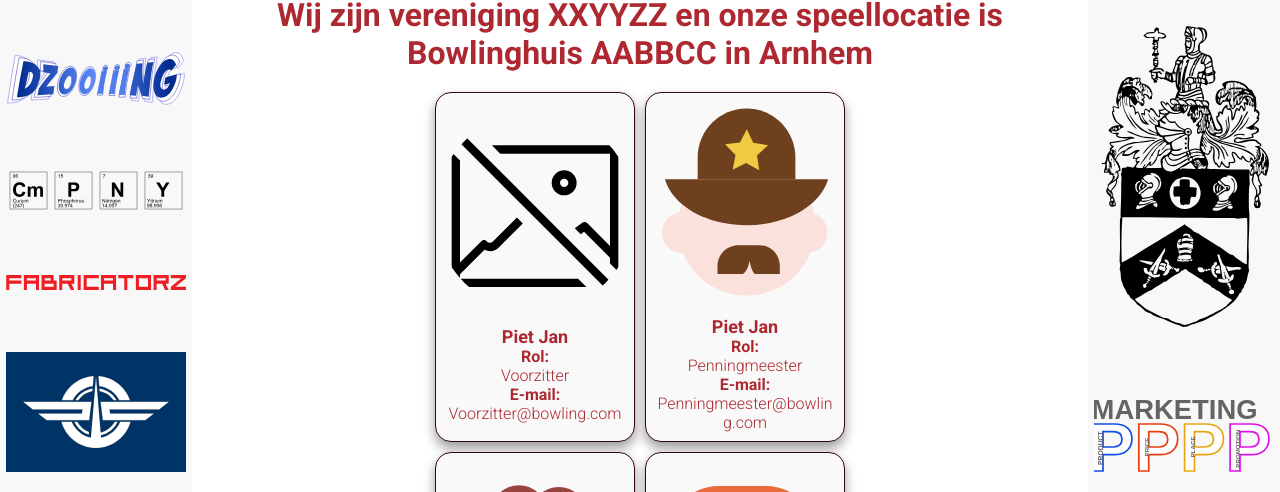
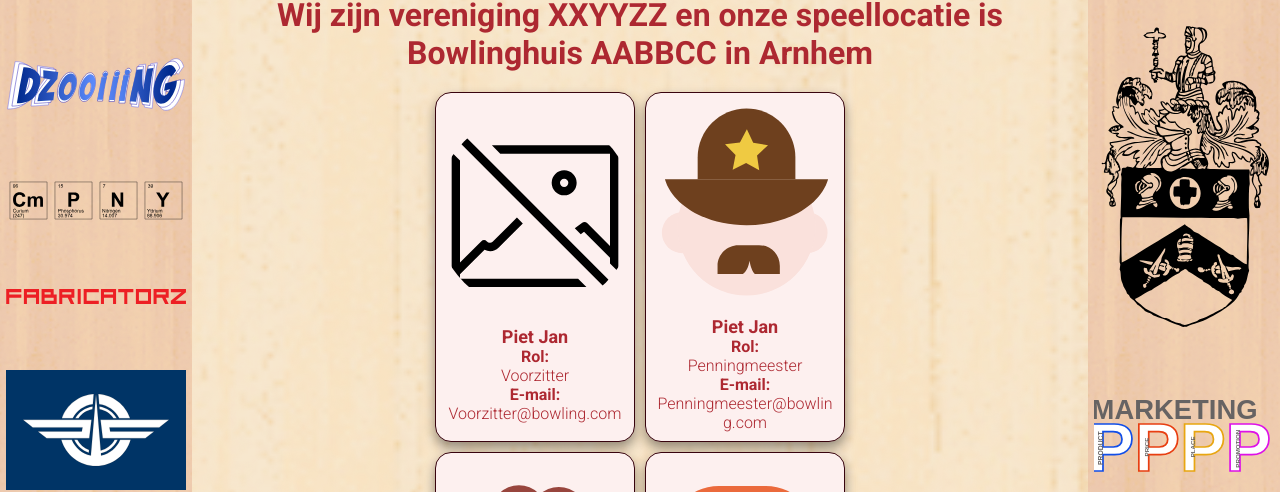
Before and after one commit to Bas-SDR/pinpoint-frontend, a React (Vite) app: page /info in a window 1280 px wide. Shown: the part 292-784 px from the top of the page. Built offline with nearby package versions, Linux system fonts and the light colour scheme.

Commit message:
Added background to not get blinded by white.

```diff
--- a/src/App.css
+++ b/src/App.css
@@ -20,6 +20,7 @@ body {
     font-variation-settings: "wdth" 100;
     color: #AD2831;
     padding-top: 24px;
+    background-color: #F7E7CE;
 }
 
 main {
@@ -29,6 +30,7 @@ main {
 
 .content {
     margin: 80px;
+
 }
 
 nav a,
@@ -51,6 +53,15 @@ nav a:active {
     justify-content: center;
     align-items: center;
     flex-shrink: 1;
+}
+
+.outer-container-incl-sponsor,
+.outer-container-excl-sponsor {
+    background-image: url('./assets/wood-pattern-main.png');
+    background-size: cover;
+    background-position: center;
+    height: 100vh;
+    /*    Credit: https://www.transparenttextures.com/wood-pattern.html*/
 }
 
 .hover-effect:hover {
--- a/src/components/bigCard/BigCard.css
+++ b/src/components/bigCard/BigCard.css
@@ -41,7 +41,7 @@
     word-break: break-word;
     box-shadow: 0 6px 12px #00000066;
     border-radius: 1rem;
-    background-color: #f9f9f9;
+    background-color: #fdf0ef;
     text-transform: capitalize
 }
 
--- a/src/components/sponsorBar/SponsorBar.css
+++ b/src/components/sponsorBar/SponsorBar.css
@@ -9,9 +9,13 @@
     align-items: center;
     padding-top: 10px;
     margin-top: 20px;
-    background: #f8f8f8;
-    z-index: 0;
     flex-shrink: 1;
+    background-color: #EDC9AF;
+    background-image: url('../../assets/wood-pattern-main.png');
+    background-size: cover;
+    background-position: center;
+    height: 100vh;
+    /*    Credit: https://www.transparenttextures.com/wood-pattern.html*/
 }
 
 .sponsor-bar.left {
@@ -32,8 +36,7 @@
         width: 10vw;
         flex-direction: column;
         justify-content: space-around;
-        padding-top: 100px;
-        background-color: #f8f8f8;
+        padding-top: 100px;;
     }
 
     .sponsor-bar.left {
--- a/src/context/AuthContext.jsx
+++ b/src/context/AuthContext.jsx
@@ -16,9 +16,8 @@ function AuthContextProvider({children}) {
             isAuth: true,
             userId: 1,
         };
-
         toggleAuth(newAuth);
-        navigate(`/profile/${newAuth.userId}`); // use the new value
+        navigate(`/profile/${newAuth.userId}`);
     }
 
     function logout() {
--- a/src/pages/profilePage/Profile.jsx
+++ b/src/pages/profilePage/Profile.jsx
@@ -27,7 +27,6 @@ function Profile() {
                 <Header>Profiel van</Header>
             }
             {players.length > 0 && <h1>{`${currentPlayer?.firstName} ${currentPlayer?.lastName}`}</h1>}
-            {/*TODO Add first and last name from profile page id number*/}
             <div className="inner-profile-container">
                     <span className="image-container">
                     <img src={profilePic} alt="photo of player"/>
```
Also changed, not shown: src/assets/wood-pattern-main.png (added).
